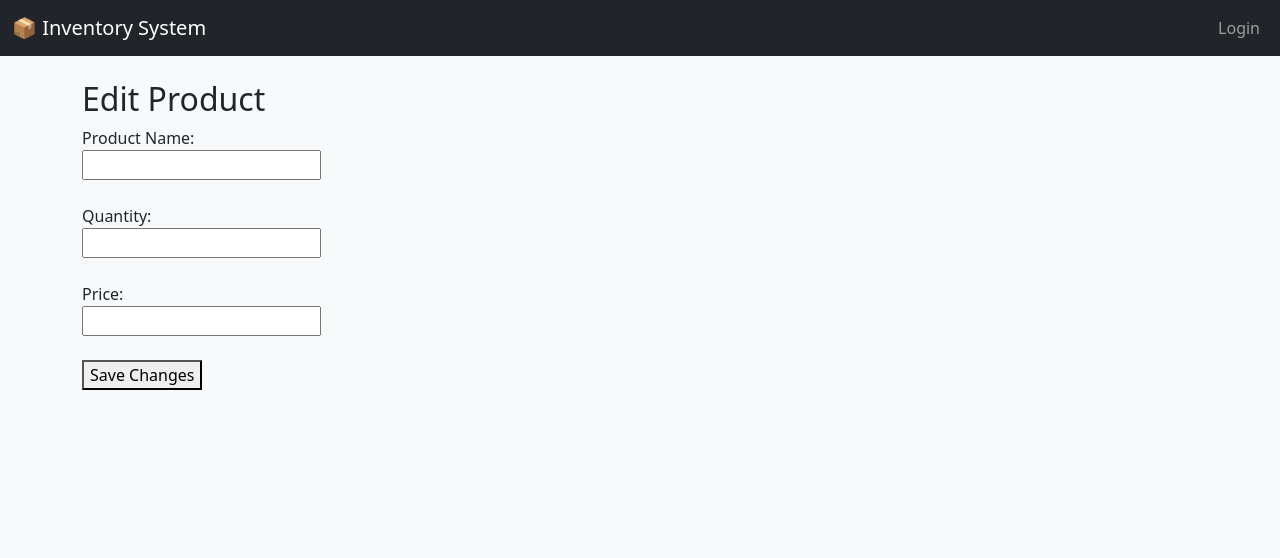
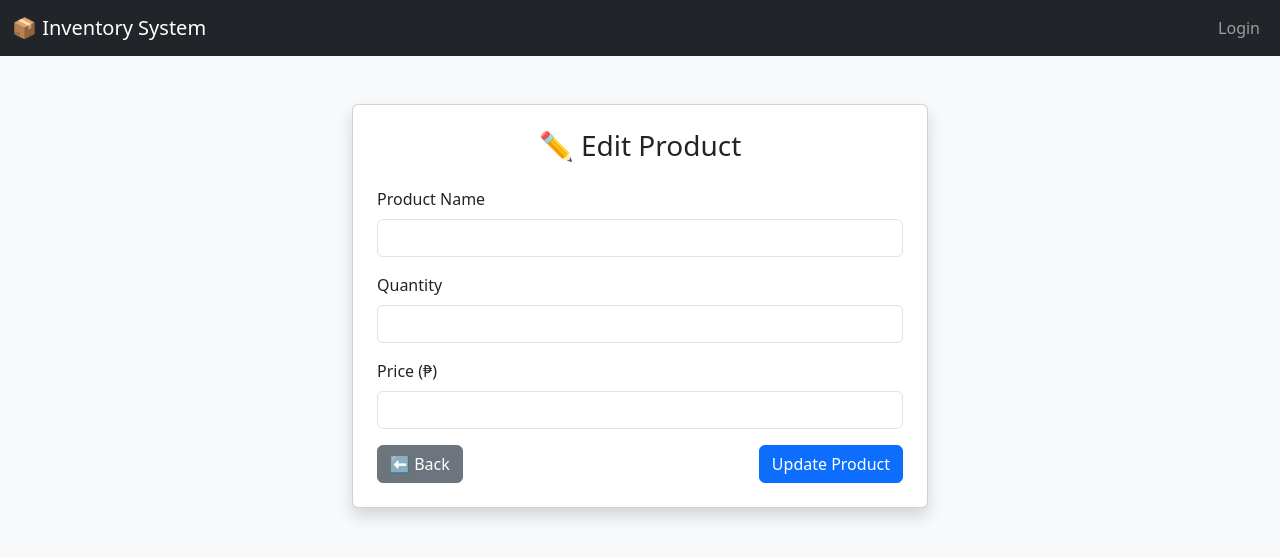
Before and after one commit to HarveyValdez/inventory_system, a Flask app: template templates/edit_product.html in a window 1280 px wide. Shown: the top 558 px of the page. Run offline with Flask 3, Linux system fonts and the light colour scheme; the template is opened without the code that fills it, so the values that code supplies are empty.

Commit message:
fixed  edit and add

```diff
--- a/templates/edit_product.html
+++ b/templates/edit_product.html
@@ -1,16 +1,32 @@
-{% extends 'base.html' %}
+{% extends "base.html" %}
+{% block title %}Edit Product{% endblock %}
+
 {% block content %}
-<h2>Edit Product</h2>
-<form method="POST">
-    <label for="name">Product Name:</label><br>
-    <input type="text" name="name" id="name" value="{{ product.name }}" required><br><br>
+<div class="container mt-5" style="max-width: 600px;">
+  <div class="card shadow p-4">
+    <h3 class="text-center mb-4">✏️ Edit Product</h3>
 
-    <label for="quantity">Quantity:</label><br>
-    <input type="number" name="quantity" id="quantity" value="{{ product.quantity }}" required><br><br>
+    <form method="POST" action="{{ url_for('edit_product', id=product.id) }}">
+      <div class="mb-3">
+        <label class="form-label">Product Name</label>
+        <input type="text" name="name" class="form-control" value="{{ product.name }}" required>
+      </div>
 
-    <label for="price">Price:</label><br>
-    <input type="number" step="0.01" name="price" id="price" value="{{ product.price }}" required><br><br>
+      <div class="mb-3">
+        <label class="form-label">Quantity</label>
+        <input type="number" name="quantity" class="form-control" value="{{ product.quantity }}" min="0" required>
+      </div>
 
-    <button type="submit">Save Changes</button>
-</form>
+      <div class="mb-3">
+        <label class="form-label">Price (₱)</label>
+        <input type="number" name="price" class="form-control" value="{{ product.price }}" step="0.01" min="0" required>
+      </div>
+
+      <div class="d-flex justify-content-between">
+        <a href="{{ url_for('index') }}" class="btn btn-secondary">⬅ Back</a>
+        <button type="submit" class="btn btn-primary">Update Product</button>
+      </div>
+    </form>
+  </div>
+</div>
 {% endblock %}
```
Also changed, not shown: templates/add_product.html (+25 -11 lines).
